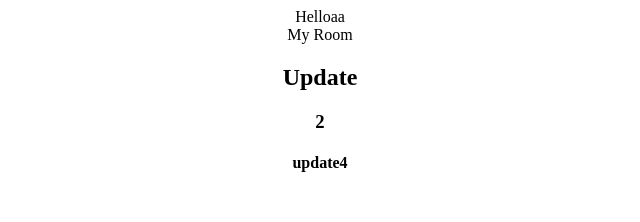
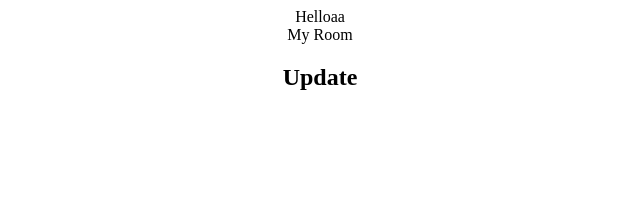
Before and after one commit to MZubairLohar/1st-class-background-changer, a React (Create React App) app: page / in a window 1280 px wide. Shown: the top 222 px of the page, without its empty margins (320-960 px from the left). Built offline with nearby package versions, Linux system fonts and the light colour scheme.

Commit message:
Update Room.js

```diff
--- a/src/compoenets/Room.js
+++ b/src/compoenets/Room.js
@@ -5,8 +5,7 @@ const Room = () => {
         <div>
             My Room
             <h2>Update</h2>
-            <h3>2</h3>
-            <h4>update4</h4>
+
         </div>
     )
 }
```
